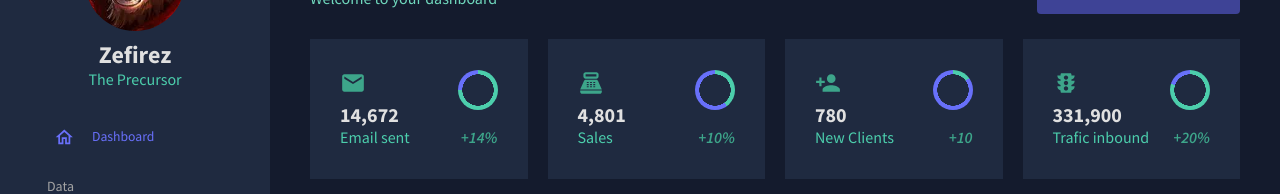
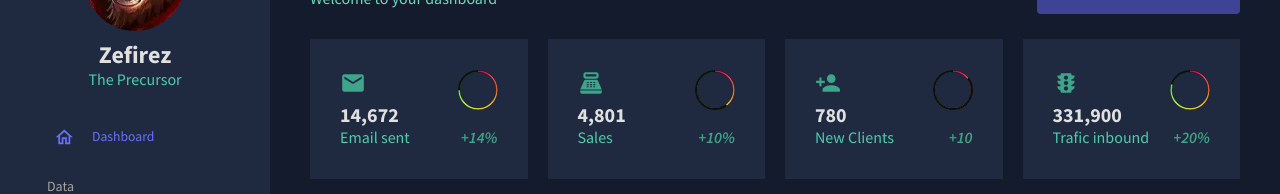
Before and after one commit to Tsumirez/react-dashboard, a React (Create React App) app: page / in a window 1280 px wide. Shown: the part 156-350 px from the top of the page. Built offline with nearby package versions, Linux system fonts and the light colour scheme.

Commit message:
Added my custom animated svg radial progress bars to dashboard

```diff
--- /dev/null
+++ b/src/components/ProgressCircle.css
@@ -0,0 +1,25 @@
+.radial-progress-svg {
+  width: var(--circle-width);
+  stroke-dasharray: 314.17;
+  border-radius: 50%;
+  --progress: .9;
+}
+
+.radial-progress-svg div {
+  height: 100%;
+  background: conic-gradient(#d06, #ee3 180deg, #0f9 360deg);
+}
+
+.radial-progress-svg path.progress-bar {
+  stroke-width: 10;
+  stroke: #111;
+  transition: stroke-dashoffset 1s;
+}
+
+.radial-progress-svg path {
+  fill: transparent;
+}
+
+.radial-progress-svg[active="true"] path.progress-bar {
+  stroke-dashoffset: calc(314px * var(--progress));
+}
--- a/src/components/ProgressCircle.jsx
+++ b/src/components/ProgressCircle.jsx
@@ -1,22 +1,34 @@
+import { useEffect, useState } from "react";
 import { Box, useTheme } from "@mui/material";
 import { tokens } from "../theme";
+import './ProgressCircle.css';
 
-
-const ProgressCircle = ({ progress = "0.75", size = "40" }) => {
+const ProgressCircle = ({ progress = "0.55", size = "40" }) => {
     const theme = useTheme();
     const colors = tokens(theme.palette.mode);
     const angle = progress * 360;
+    let [animation,setAnimation] = useState("false");
+    useEffect(() => {
+        setAnimation("true");
+    }
+    ,[])
 
     return (
-        <Box sx={{
-            background: `radial-gradient(${colors.primary[400]} 55%, transparent 56%),
-            conic-gradient(transparent 0deg ${angle}deg, ${colors.blueAccent[500]} ${angle}deg 360deg),
-            ${colors.greenAccent[500]}`,
-            borderRadius: "50%",
-            width: `${size}px`,
-            height: `${size}px`,
-        }}
-        />
+        <svg viewBox="0 0 100 100" class="radial-progress-svg sp75" style={{"--progress": progress}} height={size} width={size} active={animation}>
+            <defs>
+                <clipPath id="ring" clipPathUnits="objectBoundingBox">
+                    <path clip-rule="evenodd"
+                        d="M 0.5 .05 a 0.45 0.45 0 0 1 0 0.9 a 0.4 0.4 0 0 1 0 -0.9 M 0.5 0 a 0.5 0.5 0 0 1 0 1 a 0.5 0.5 0 0 1 0 -1" />
+                </clipPath>
+            </defs>
+
+            <foreignObject x="0" y="0" width="100" height="100" clip-path="url(#ring)">
+                <div></div>
+            </foreignObject>
+            <path d="M 50 0 a 50 50 0 0 0 0 100 a 50 50 0 0 0 0 -100" class="progress-bar"></path>
+            <path d="M 50 5 a 45 45 0 0 0 0 90 a 45 45 0 0 0 0 -90" stroke-width="1" stroke="black"></path>
+            <path d="M 50 0 a 50 50 0 0 0 0 100 a 50 50 0 0 0 0 -100" stroke-width="2" stroke="black"></path>
+        </svg>
     )
 }
 
--- a/src/data/mockData.js
+++ b/src/data/mockData.js
@@ -318,6 +318,14 @@ export const mockTransactions = [
 ];
 
 export const mockBarData = [
+  {
+    quarter: "3/2021",
+    Playstation: 47.7,
+    Xbox: 44,
+    Nitendo: 7.4,
+    PC: 76.8,
+    Accessories: 24.3
+  },
   {
     quarter: "4/2021",
     Playstation: 63.7,
```
